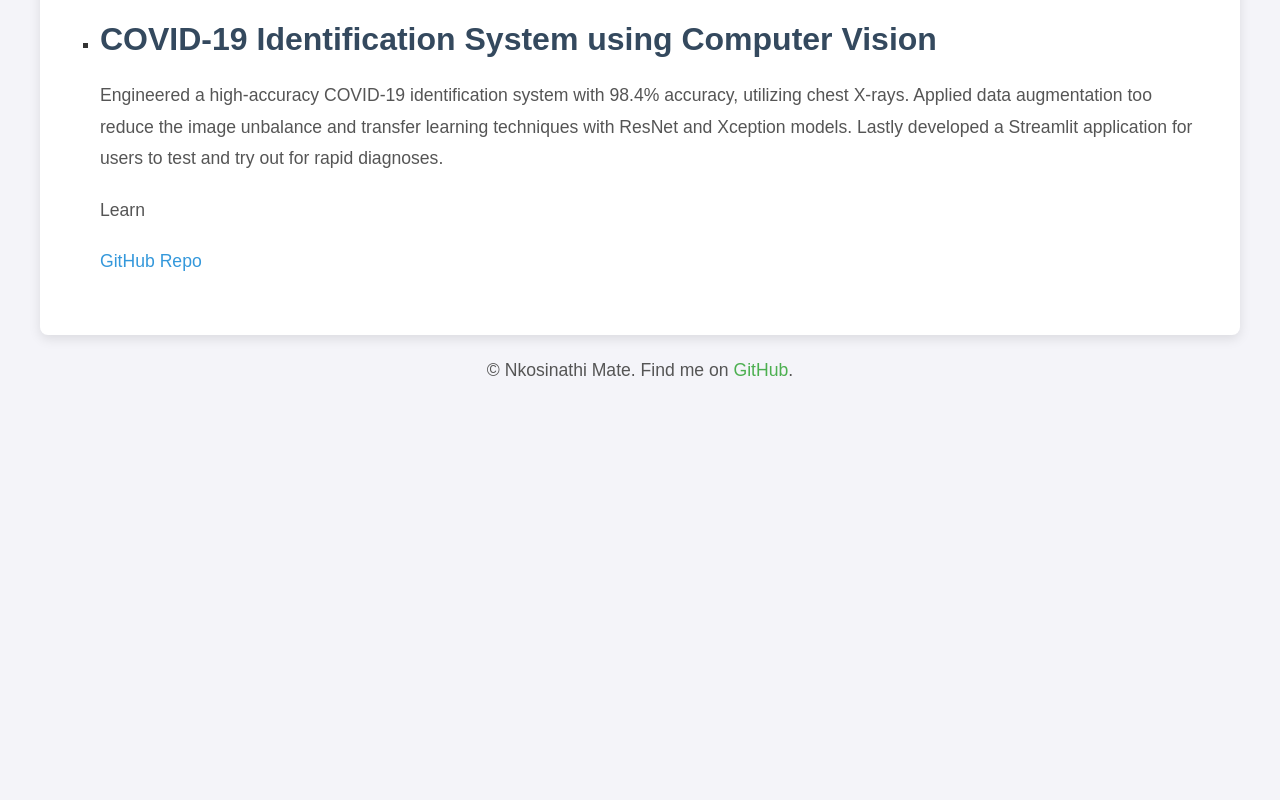
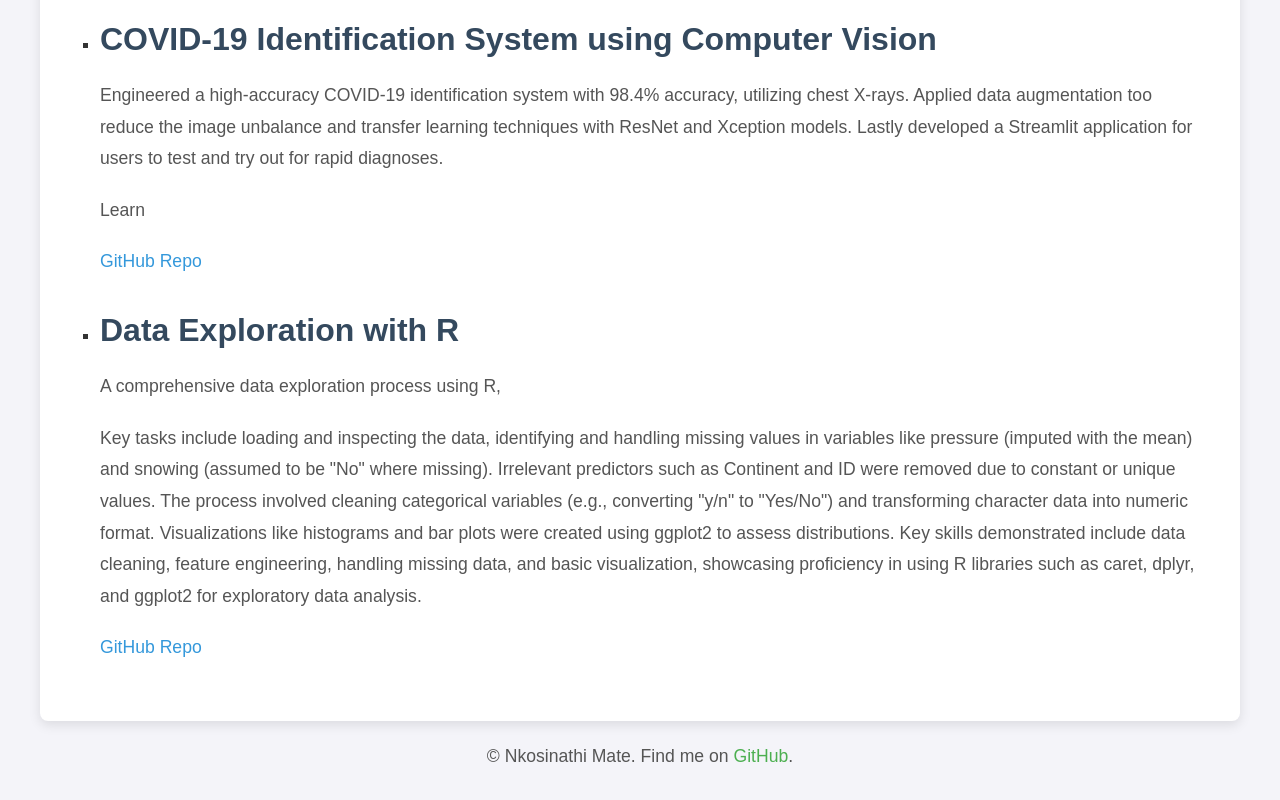
Before and after one commit to nkosimate/nkosimate.github.io, a React (Create React App) app in the folder portfolio/: page /projects in a window 1280 px wide. Shown: the part 1058-1858 px from the top of the page. Before the commit the page ends 1505 px from the top, so only its background shows below. Built offline with nearby package versions, Linux system fonts and the light colour scheme.

Commit message:
Added another project

```diff
--- a/portfolio/src/pages/Projects.js
+++ b/portfolio/src/pages/Projects.js
@@ -20,7 +20,14 @@ function Projects() {
       description: "Engineered a high-accuracy COVID-19 identification system with 98.4% accuracy, utilizing chest X-rays. Applied data augmentation too reduce the image unbalance and transfer learning techniques with ResNet and Xception models. Lastly developed a Streamlit application for users to test and try out for rapid diagnoses.",
       about:"Learn",
       githubLink: "https://github.com/your-username/project-3"
+    },
+    {
+      name: "Data Exploration with R ",
+      description: "A comprehensive data exploration process using R,",
+      about:"Key tasks include loading and inspecting the data, identifying and handling missing values in variables like pressure (imputed with the mean) and snowing (assumed to be \"No\" where missing). Irrelevant predictors such as Continent and ID were removed due to constant or unique values. The process involved cleaning categorical variables (e.g., converting \"y/n\" to \"Yes/No\") and transforming character data into numeric format. Visualizations like histograms and bar plots were created using ggplot2 to assess distributions. Key skills demonstrated include data cleaning, feature engineering, handling missing data, and basic visualization, showcasing proficiency in using R libraries such as caret, dplyr, and ggplot2 for exploratory data analysis.",
+      githubLink: "https://github.com/your-username/project-3"
     }
+
   ];
 
   return (
```
